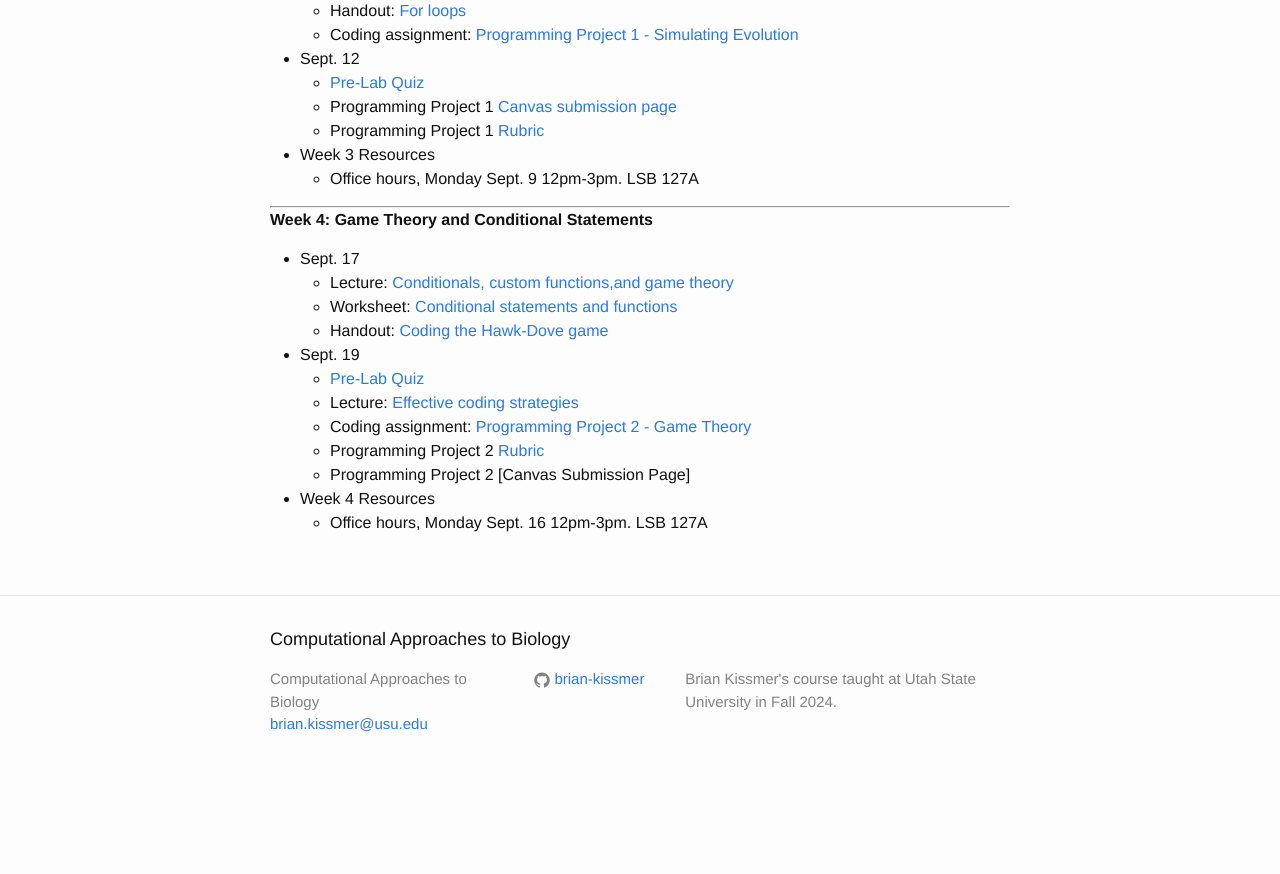
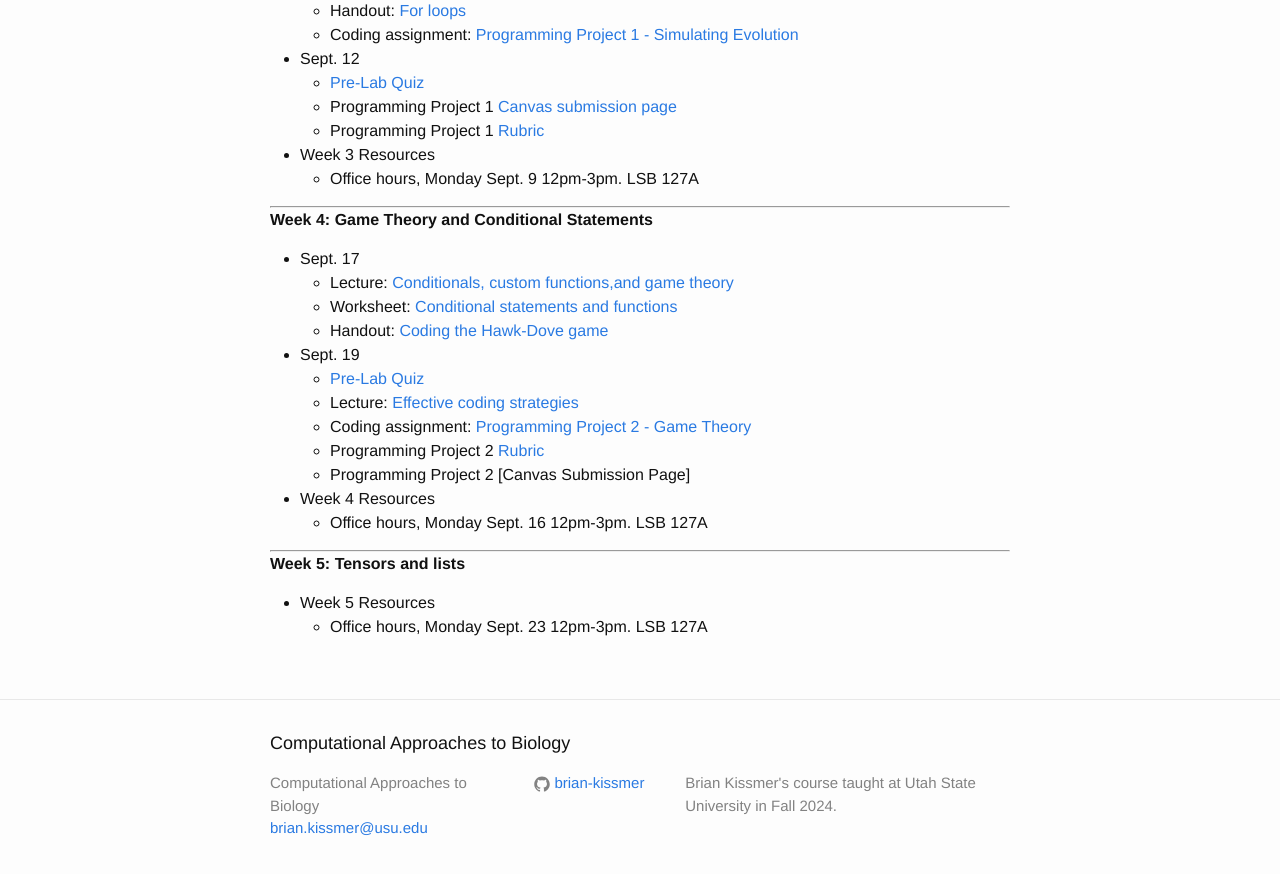
Before and after one commit to brian-kissmer/brian-kissmer.github.io, a Jekyll site: the page built from Schedule.md, in a window 1280 px wide and 900 px high, scrolled down 961 px. Shown: the top 874 px of the window. Built offline with Jekyll 4.4.1, drawn with Linux system fonts in a browser that asks for light colours; before the commit the page ends 1757 px from its top, so only the background shows below that.

Commit message:
Update Schedule.md

```diff
--- a/Schedule.md
+++ b/Schedule.md
@@ -71,3 +71,9 @@ layout: page
 
   * Week 4 Resources
       * Office hours, Monday Sept. 16 12pm-3pm. LSB 127A
+
+  ***
+
+  **Week 5: Tensors and lists**
+  * Week 5 Resources
+      * Office hours, Monday Sept. 23 12pm-3pm. LSB 127A
```
